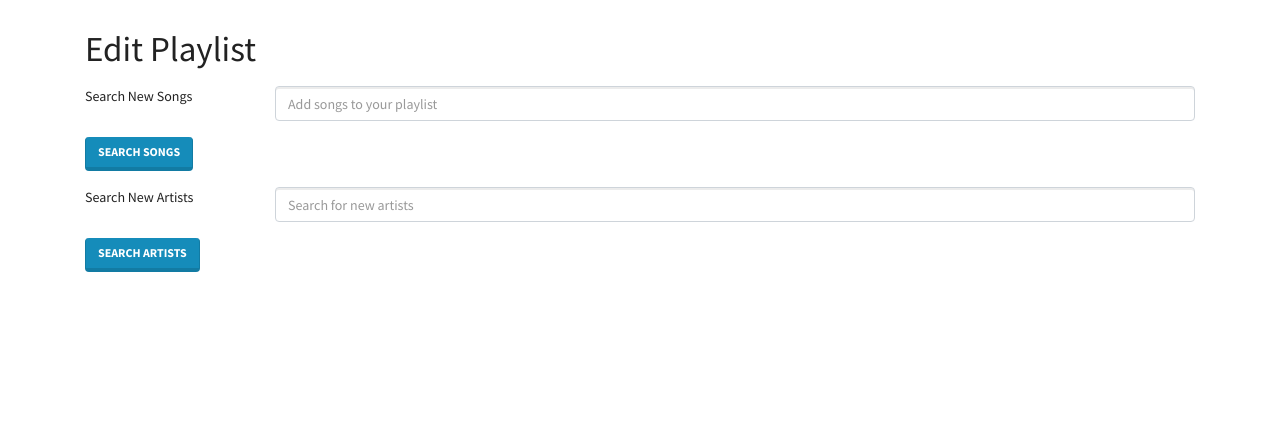
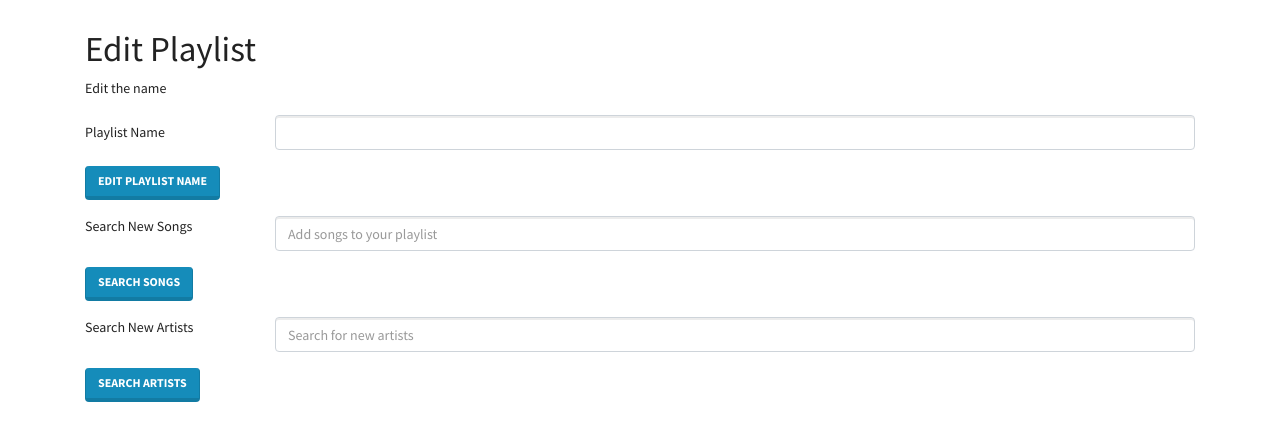
Before and after one commit to joseterrera/capstone-proect-version-2, a Flask app: template templates/playlist/edit.html in a window 1280 px wide. Shown: the part 57-497 px from the top of the page. Run offline with Flask 2, Linux system fonts and the light colour scheme; the template is opened without the code that fills it: values that come from a table or form of the project are taken from there, others are empty; some libraries are stand-ins or nearby versions.

Commit message:
moving forward with routes

```diff
--- a/app.py
+++ b/app.py
@@ -104,6 +104,7 @@ def profile(id):
     else:
         id = session["user_id"]
         form = PlaylistForm()
+        user = User.query.get_or_404(id)
         playlists = Playlist.query.filter_by(user_id=id).all()
         if form.validate_on_submit():
             name = form.name.data
@@ -112,7 +113,7 @@ def profile(id):
             db.session.commit()
             playlists.append(new_playlist)
             return redirect(f"/users/profile/{id}")
-        return render_template("users/profile.html", playlists=playlists, form=form)
+        return render_template("users/profile.html", playlists=playlists, form=form, user=user)
 
 
 @app.route("/logout")
@@ -259,11 +260,38 @@ def add_song_to_playlist(playlist_id):
     return render_template("song/add_song_to_playlist.html", playlist=playlist, form=form)
 
 
+@app.route('/playlists/<int:playlist_id>/add-songs', methods=["GET", "POST"])
+def add_new_songs(playlist_id):
+    playlist = Playlist.query.get(playlist_id)
 
+    if "user_id" not in session or playlist.user_id != session['user_id']:
+        raise Unauthorized()
+
+    set_spotify_token(session)
+    req = request.args
+    print('**************************')
+    print('**************************')
+    print('**************************')
+
+    print('req',req)
+    track = request.args['track']
+    print('here@@@@@@@@@')
+    print('here@@@@@@@@@')
+
+    print('track', track)
+
+    test = my_spotify_client.search(track,'track')
+
+    res = my_spotify_client.get_track('68BTFws92cRztMS1oQ7Ewj')
+    # res = my_spotify_client.get_track(track)
+
+    dataj = json.dumps(res)
+
+    return render_template("song/add_song.html", playlist=playlist, dataj=dataj)
 
 @app.route("/playlists/<int:playlist_id>/update", methods=["GET", "POST"])
 def update_playlist(playlist_id):
-    """Show update-feedback form and process it."""
+    """Show page that updates playlist name and searches for songs"""
 
     playlist = Playlist.query.get(playlist_id)
 
@@ -271,18 +299,25 @@ def update_playlist(playlist_id):
         raise Unauthorized()
 
     form = PlaylistForm(obj=playlist)
+
+
+
     set_spotify_token(session)
     # test = my_spotify_client.search('all you need is love','track')
-    if request.method == 'POST':
-        req = request.form
-        print('**************************')
-        print('**************************')
-        print('**************************')
 
-        print('req',req)
-    track = request.form
-    # res = my_spotify_client.get_track('68BTFws92cRztMS1oQ7Ewj')
-    res = my_spotify_client.get_track(track)
+    # req = request.args
+    # print('**************************')
+    # print('**************************')
+    # print('**************************')
+
+    # print('req',req)
+    # track = request.args.get['track']
+    # print('here@@@@@@@@@')
+    # print('here@@@@@@@@@')
+
+    # print('track', track)
+    res = my_spotify_client.get_track('68BTFws92cRztMS1oQ7Ewj')
+    # res = my_spotify_client.get_track(track)
 
     dataj = json.dumps(res)
     # data = res.json()
--- a/forms.py
+++ b/forms.py
@@ -25,10 +25,11 @@ class PlaylistForm(FlaskForm):
     name = StringField("Playlist Name", validators=[InputRequired()])
     # description = StringField('Playlist Description', validators=[InputRequired()])
 
-# class EditPlaylist(FlaskForm):
-#     name = StringField('Edit Playlist Name')
+# class EditPlaylistForm(FlaskForm):
+#     name = StringField('Change Playlist Name')
 #     searchSongs = StringField('Search New Songs')
 #     searchArtists = StringField('Search New Artists')
+
 
 class DeleteForm(FlaskForm):
     """Delete form -- this form is intentionally blank."""
--- a/templates/playlist/edit.html
+++ b/templates/playlist/edit.html
@@ -4,9 +4,10 @@
 
 {% block content %}
 
-<h1>Edit Playlist</h1>
+<h1>Edit Playlist {{playlist.name}}</h1>
 
-<!-- <form method="POST" action="/playlists/{{ playlist.id }}/update">
+<p>Edit the name</p>
+<form method="POST" action="/playlists/{{ playlist.id }}/update">
 
   {{form.hidden_tag()}}
 
@@ -32,10 +33,10 @@
   {% endfor %}
 
   <button class="btn btn-primary">Edit Playlist name</button>
-</form> -->
+</form>
 
 
-  <form method="POST" action="/playlists/{{ playlist.id }}/update">
+  <form method="GET" action="/playlists/{{ playlist.id }}/add-songs">
 
     <div class="form-group row mt-3">
       <label for="track-search" class="col-sm-2">Search New Songs</label>
--- a/templates/users/profile.html
+++ b/templates/users/profile.html
@@ -2,7 +2,7 @@
 
 {% block content %}
 
-<h1 class="display-5">profile page for user</h1>
+<h1 class="display-5">profile page for user {{user.username}}</h1>
 
 <h3>See all the playlists!</h3>
 
```
Also changed, not shown: templates/song/add_song.html (added, +13 -0 lines).
